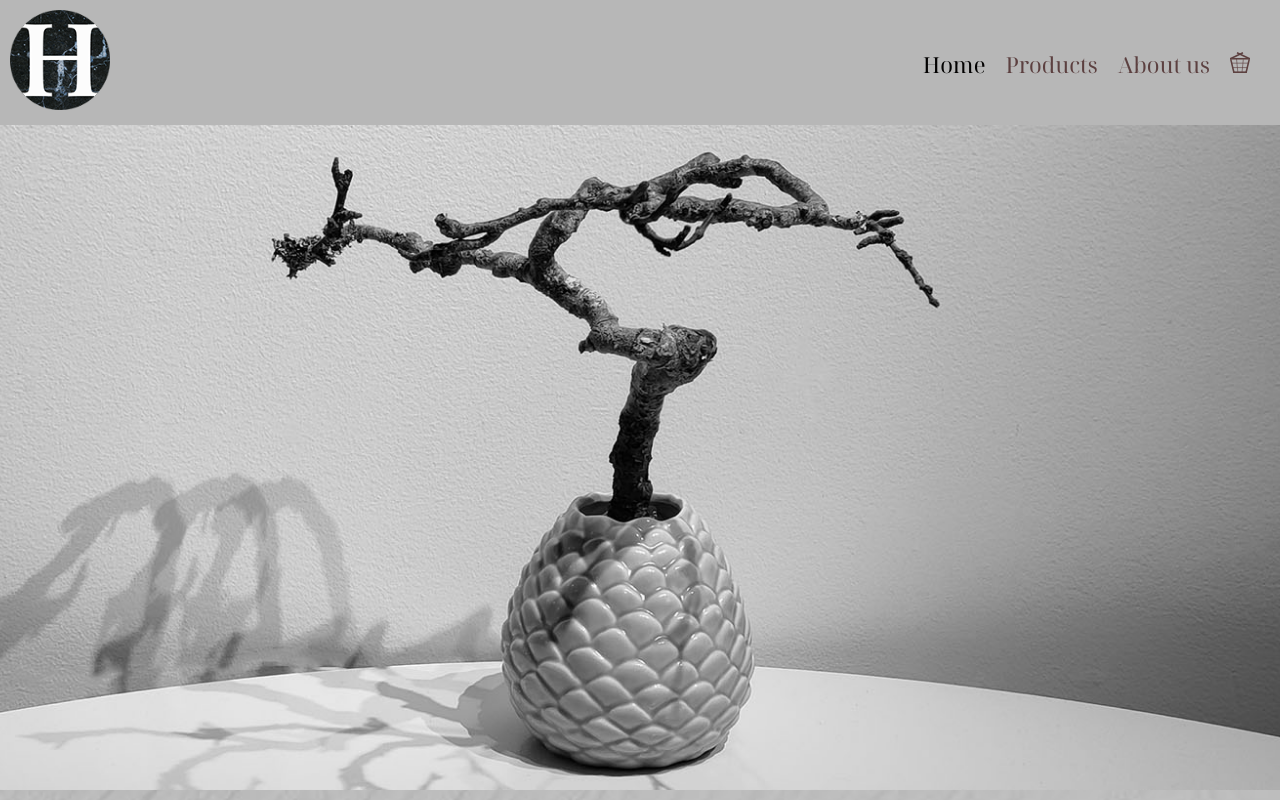
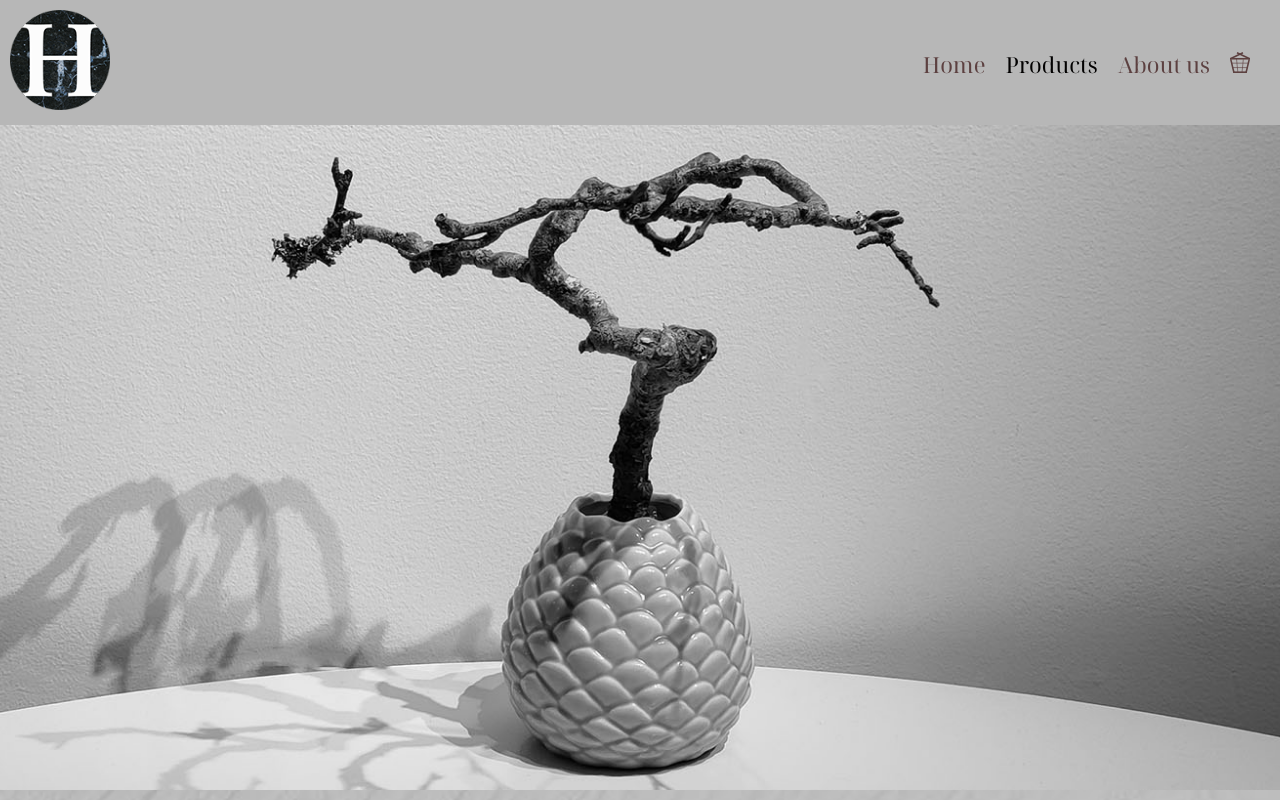
Before and after one commit to Mindless-dev/2021-10-21_design2_ma1, a plain HTML site: page products.html in a window 1280 px wide. Shown: the top 800 px of the page. Drawn offline with Linux system fonts and the light colour scheme.

Commit message:
added active link to display correctly

```diff
--- a/products.html
+++ b/products.html
@@ -19,8 +19,8 @@
       <button class="hamburgerIcon"></button>
       <nav>
         <ul>
-          <li><a class="active" href="index.html">Home</a></li>
-          <li><a href="products.html">Products</a></li>
+          <li><a href="index.html">Home</a></li>
+          <li><a class="active" href="products.html">Products</a></li>
           <li><a href="index.html">About us</a></li>
           <li>
             <a href="#"
```
